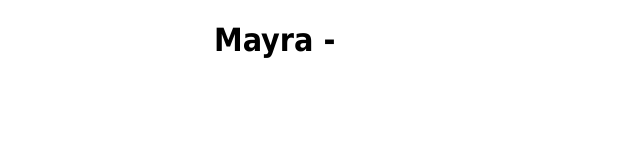
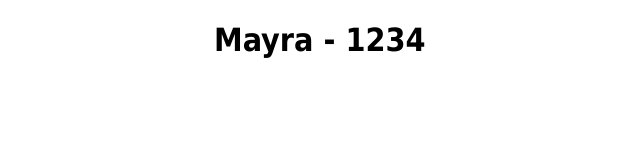
Before and after one commit to fernando88to/digitalocean, a plain HTML site: page nginx/index.html in a window 1280 px wide. Shown: the whole page, without its empty margins (146-786 px from the left). Drawn offline with Linux system fonts and the light colour scheme.

Commit message:
configuração das actions

```diff
--- a/nginx/index.html
+++ b/nginx/index.html
@@ -11,6 +11,6 @@
     </style>
 </head>
 <body>
-<h1>Mayra - </h1>
+<h1>Mayra - 1234 </h1>
 </body>
 </html>
```
Also changed, not shown: 1 other file.
